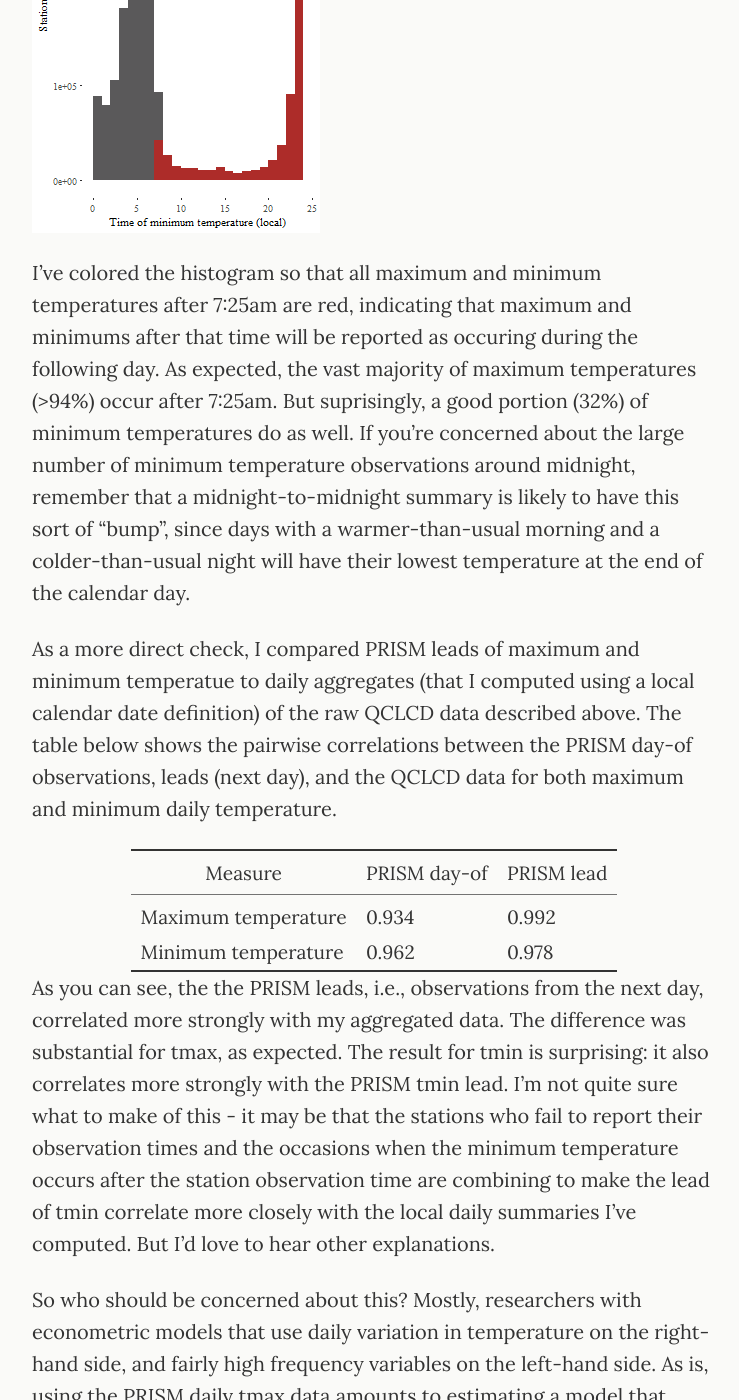
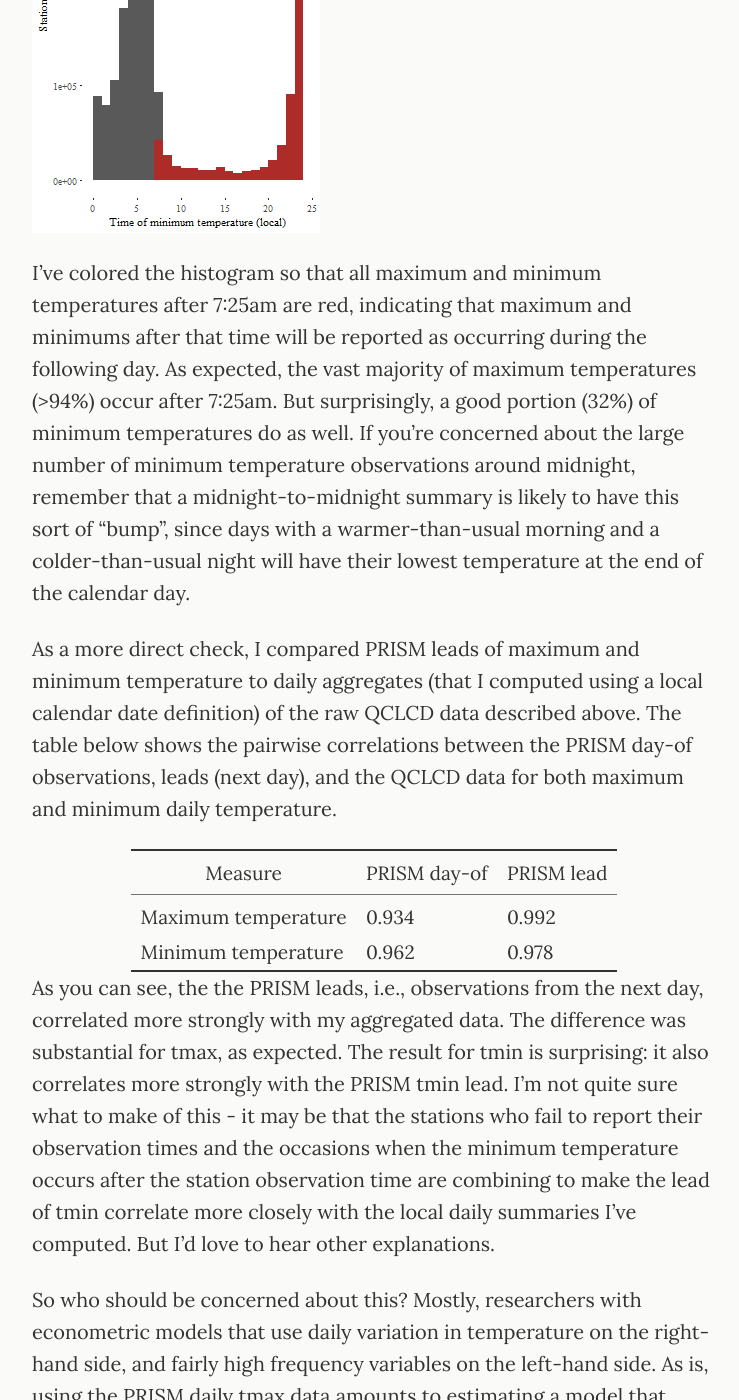
Before and after one commit to pbaylis/pbaylis.github.io, a Jekyll site: the page built from _posts/2016-05-18-prism-leads.md, in a window 1280 px wide and 1400 px high, scrolled down 5253 px. Shown: the whole window, without its empty margins (266-1005 px from the left). Built offline with Jekyll 4.4.1, drawn with Linux system fonts in a browser that asks for light colours; some of the changed text lies outside the part shown.

Commit message:
misspellings

```diff
--- a/_posts/2016-05-18-prism-leads.md
+++ b/_posts/2016-05-18-prism-leads.md
@@ -30,15 +30,15 @@ To see this visually, I pulled the GHCN data and plotted a histogram of the aver
 
 This confirms what I asserted above: most, but not all, GHCN-D stations are morning observers, and the PRISM day definition does a good job capturing the bulk of that distribution. On average, stations fulfilling the PRISM criterion report at 7:25am or so.
 
-The next step is to look empirically at how many minimum and maximum temperature observations are likely to fall before or after the observation time cutoff. To do that, we need some raw weather station data, which I pulled from [NOAA's Quality Controlled Local Climatological Data](https://www.ncdc.noaa.gov/data-access/land-based-station-data/land-based-datasets/quality-controlled-local-climatological-data-qclcd) (QCLCD). To get a sense for which extreme temperatures would be reported as occuring on the actual day they occurred, I assumed that all stations would report at 7:25am, the average observation time in the PRISM dataset. The next two figures show histograms of observed maximum and minimum temperatures.
+The next step is to look empirically at how many minimum and maximum temperature observations are likely to fall before or after the observation time cutoff. To do that, we need some raw weather station data, which I pulled from [NOAA's Quality Controlled Local Climatological Data](https://www.ncdc.noaa.gov/data-access/land-based-station-data/land-based-datasets/quality-controlled-local-climatological-data-qclcd) (QCLCD). To get a sense for which extreme temperatures would be reported as occurring on the actual day they occurred, I assumed that all stations would report at 7:25am, the average observation time in the PRISM dataset. The next two figures show histograms of observed maximum and minimum temperatures.
 
 ![Histogram of observed maximum temperatures](/assets/img/max_temp_hist.png)
 
 ![Histogram of observed minimum temperatures](/assets/img/min_temp_hist.png)
 
-I've colored the histogram so that all maximum and minimum temperatures after 7:25am are red, indicating that maximum and minimums after that time will be reported as occuring during the following day. As expected, the vast majority of maximum temperatures (>94%) occur after 7:25am. But suprisingly, a good portion (32%) of minimum temperatures do as well. If you're concerned about the large number of minimum temperature observations around midnight, remember that a midnight-to-midnight summary is likely to have this sort of "bump", since days with a warmer-than-usual morning and a colder-than-usual night will have their lowest temperature at the end of the calendar day.
+I've colored the histogram so that all maximum and minimum temperatures after 7:25am are red, indicating that maximum and minimums after that time will be reported as occurring during the following day. As expected, the vast majority of maximum temperatures (>94%) occur after 7:25am. But surprisingly, a good portion (32%) of minimum temperatures do as well. If you're concerned about the large number of minimum temperature observations around midnight, remember that a midnight-to-midnight summary is likely to have this sort of "bump", since days with a warmer-than-usual morning and a colder-than-usual night will have their lowest temperature at the end of the calendar day.
 
-As a more direct check, I compared PRISM leads of maximum and minimum temperatue to daily aggregates (that I computed using a local calendar date definition) of the raw QCLCD data described above. The table below shows the pairwise correlations between the PRISM day-of observations, leads (next day), and the QCLCD data for both maximum and minimum daily temperature.
+As a more direct check, I compared PRISM leads of maximum and minimum temperature to daily aggregates (that I computed using a local calendar date definition) of the raw QCLCD data described above. The table below shows the pairwise correlations between the PRISM day-of observations, leads (next day), and the QCLCD data for both maximum and minimum daily temperature.
 
 Measure | PRISM day-of        | PRISM lead |
 --------------------|------------|------
```
Also changed, not shown: other parts of _posts/2016-05-18-prism-leads.md (+1 -1 lines).
